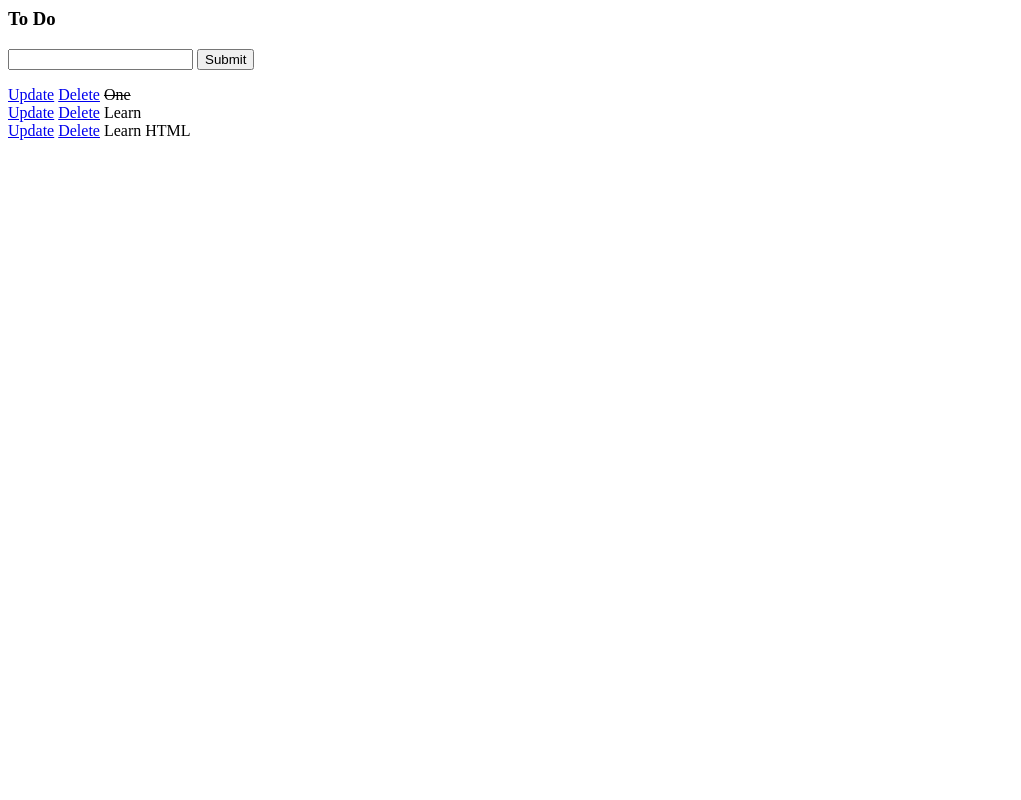
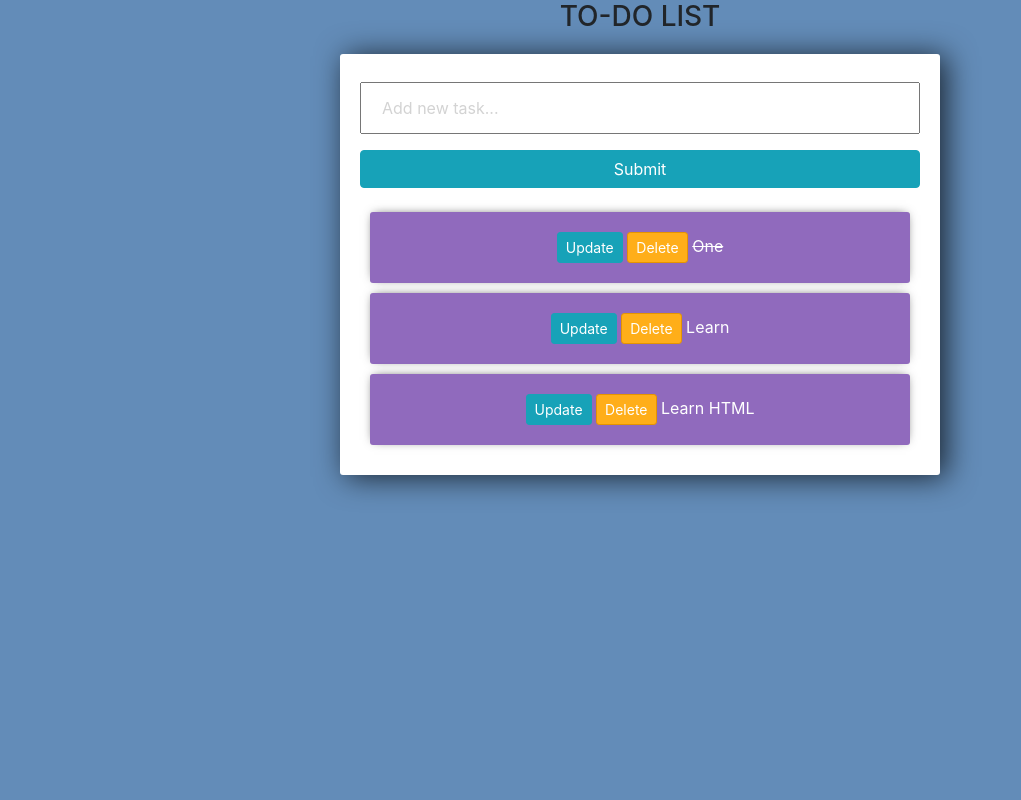
Before and after one commit to prithvirajbytes/todo-list-django, a Django app: page / in a window 1280 px wide. Shown: the whole page, without its empty margins (0-1021 px from the left). Run offline with Django 3.2, Linux system fonts and the light colour scheme; data comes from the database, SQL or seed files in the repository; both versions use the stored data as it was after the commit; some libraries are stand-ins or nearby versions.

Commit message:
updated style template

```diff
--- a/tasks/forms.py
+++ b/tasks/forms.py
@@ -4,6 +4,8 @@ from django.forms import ModelForm
 from .models import *
 
 class TaskForm(forms.ModelForm):
+	title = forms.CharField(widget= forms.TextInput(attrs={'placeholder':'Add new task...'}))
+
 
 	class Meta:
 		model = Task
--- a/tasks/templates/tasks/lists.html
+++ b/tasks/templates/tasks/lists.html
@@ -1,15 +1,66 @@
-<h3>To Do </h3>
+<link rel="stylesheet"
+href="https://stackpath.bootstrapcdn.com/bootstrap/4.3.1/css/bootstrap.min.css"
+integrity="sha384-ggOyR0iXCbMQv3Xipma34MD+dH/1fQ784/j6cY/iJTQUOhcWr7x9JvoRxT2MZw1T"
+crossorigin="anonymous">
+<div class="a">
+<h3>TO-DO LIST</h3>
+<style>
+		div.a {
+	  text-align: center;
+	}
+    body{
+        background-color: #638CB8;
+    }
+    input{
+        width: 100%;
+        padding: 12px 20px;
+        margin: 8px 0;
+        box-sizing: border-box;
+    }
+    input::placeholder {
+      color: #d3d3d3;
+    }
+    .submit{
+        background-color: #6BA3E8;
+    }
+    .center-column{
+        width:600px;
+        margin: 20px auto;
+        padding:20px;
+        background-color: #fff;
+        border-radius: 3px;
+        box-shadow: 6px 2px 30px 0px rgba(0,0,0,0.75);
+    }
+    .item-row{
+        background-color: #906abd;
+        margin: 10px;
+        padding: 20px;
+        border-radius: 3px;
+        color: #fff;
+        font-size: 16px;
+        box-shadow: 0px -1px 10px -4px rgba(0,0,0,0.75);
+    }
+.btn-danger{
+        background-color: #ffae19;
+        border-color: #e59400;
+    }
+</style>
+
+	<div class="center-column">
 
 	<form method="POST" action="/">
 		{% csrf_token %}
 		{{form.title}}
-	<input type="submit" name="Create Task">
+		<input class="btn btn-info" type="submit" name="Create Task">
 	</form>
+
+
+	<div class="todo-list">
 	{% for task in tasks %}
 
-<div>
-	<a href="{% url 'update_task' task.id %}">Update</a>
-	<a href="{% url 'delete' task.id %}">Delete</a>
+	<div class="item-row">
+		<a class="btn btn-sm btn-info" href="{% url 'update_task' task.id %}">Update</a>
+		<a class="btn btn-sm btn-danger" href="{% url 'delete' task.id %}">Delete</a>
 
 		{% if task.complete == True %}
 
@@ -21,3 +72,5 @@
 	</div>
 
 	{% endfor %}
+</div>
+</div>
```
Also changed, not shown: db.sqlite3. Lines whose indentation alone changed are shown as unchanged.
